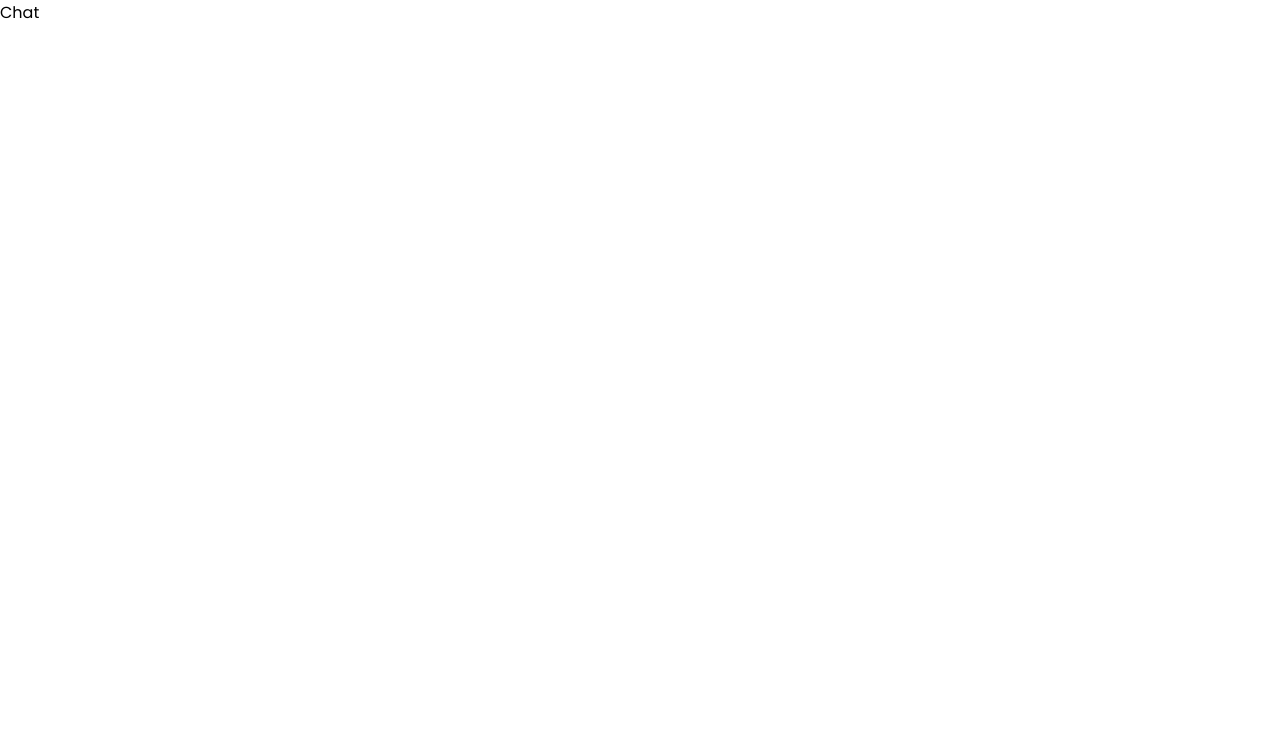
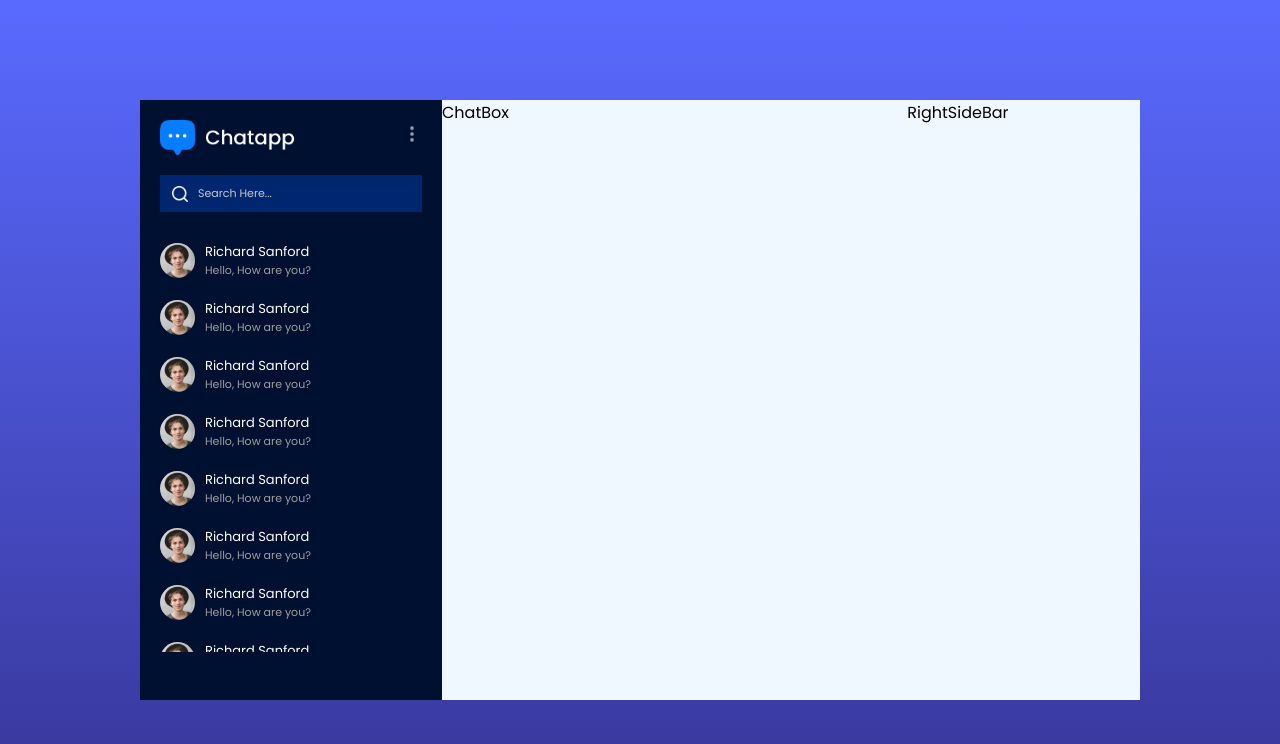
Before and after one commit to WissemJderi/chat-app, a React (Vite) app: page /chat in a window 1280 px wide. Shown: the top 744 px of the page. Built offline with nearby package versions, Linux system fonts and the light colour scheme.

Commit message:
feat: Add chat layout with LeftSideBar, ChatBox, and RightSideBar components

```diff
--- /dev/null
+++ b/src/components/ChatBox/ChatBox.jsx
@@ -0,0 +1,7 @@
+import React from "react";
+import "./ChatBox.css"
+const ChatBox = () => {
+  return <div>ChatBox</div>;
+};
+
+export default ChatBox;
--- /dev/null
+++ b/src/components/LeftSideBar/LeftSideBar.css
@@ -0,0 +1,75 @@
+.ls {
+  background: #001030;
+  color: white;
+  height: 75vh;
+}
+.ls-top {
+  padding: 20px;
+}
+.ls-nav {
+  display: flex;
+  justify-content: space-between;
+  align-items: center;
+}
+.ls-nav .logo {
+  max-width: 140px;
+}
+.ls-nav .menu img {
+  max-height: 20px;
+  opacity: 0.6;
+  cursor: pointer;
+}
+.ls-search {
+  background-color: #002670;
+  display: flex;
+  align-items: center;
+  gap: 10px;
+  padding: 10px 12px;
+  margin-top: 20px;
+}
+.ls-search img {
+  width: 16px;
+}
+.ls-search input {
+  background: transparent;
+  border: none;
+  outline: none;
+  color: white;
+  font-size: 11px;
+}
+.ls-search input::placeholder {
+  color: #c8c8c8;
+}
+.ls-list {
+  display: flex;
+  flex-direction: column;
+  height: 70%;
+  overflow-y: scroll;
+}
+.friends img {
+  width: 35px;
+  aspect-ratio: 1/1;
+  border-radius: 50%;
+}
+.friends {
+  display: flex;
+  align-items: center;
+  gap: 10px;
+  padding: 10px 20px;
+  cursor: pointer;
+  font-size: 13px;
+}
+.friends div {
+  display: flex;
+  flex-direction: column;
+}
+.friends span {
+  color: #9f9f9f;
+  font-size: 11px;
+}
+.friends:hover {
+  background-color: #077eff;
+}
+.friends:hover span {
+  color: white;
+}
--- /dev/null
+++ b/src/components/LeftSideBar/LeftSideBar.jsx
@@ -0,0 +1,36 @@
+import React from "react";
+import "./LeftSideBar.css";
+import assets from "../../assets/assets";
+const LeftSideBar = () => {
+  return (
+    <div className="ls">
+      <div className="ls-top">
+        <div className="ls-nav">
+          <img src={assets.logo} className="logo" alt="" />
+          <div className="menu">
+            <img src={assets.menu_icon} alt="" />
+          </div>
+        </div>
+        <div className="ls-search">
+          <img src={assets.search_icon} alt="" />
+          <input type="text" placeholder="Search Here..." />
+        </div>
+      </div>
+      <div className="ls-list">
+        {Array(12)
+          .fill("")
+          .map((item, i) => (
+            <div key={i} className="friends">
+              <img src={assets.profile_img} alt="" />
+              <div>
+                <p>Richard Sanford</p>
+                <span>Hello, How are you?</span>
+              </div>
+            </div>
+          ))}
+      </div>
+    </div>
+  );
+};
+
+export default LeftSideBar;
--- /dev/null
+++ b/src/components/RightSideBar/RightSideBar.jsx
@@ -0,0 +1,9 @@
+import React from 'react'
+import "./RightSideBar.css"
+const RightSideBar = () => {
+  return (
+    <div>RightSideBar</div>
+  )
+}
+
+export default RightSideBar
--- a/src/index.css
+++ b/src/index.css
@@ -5,3 +5,6 @@
   box-sizing: border-box;
   font-family: Poppins;
 }
+::-webkit-scrollbar {
+  display: none;
+}
--- a/src/pages/Chat/Chat.css
+++ b/src/pages/Chat/Chat.css
@@ -0,0 +1,14 @@
+.chat {
+  min-height: 100vh;
+  background: linear-gradient(#596aff, #383699);
+  display: grid;
+  place-items: center;
+}
+.chat-container {
+  width: 95%;
+  height: 75vh;
+  max-width: 1000px;
+  background-color: aliceblue;
+  display: grid;
+  grid-template-columns: 1fr 2fr 1fr;
+}
--- a/src/pages/Chat/Chat.jsx
+++ b/src/pages/Chat/Chat.jsx
@@ -1,8 +1,18 @@
 import React from "react";
 import "./Chat.css";
-
+import LeftSideBar from "../../components/LeftSideBar/LeftSideBar";
+import ChatBox from "../../components/ChatBox/ChatBox";
+import RightSideBar from "../../components/RightSideBar/RightSideBar";
 const Chat = () => {
-  return <div>Chat</div>;
+  return (
+    <div className="chat">
+      <div className="chat-container">
+        <LeftSideBar />
+        <ChatBox />
+        <RightSideBar />
+      </div>
+    </div>
+  );
 };
 
 export default Chat;
```
Also changed, not shown: src/components/ChatBox/ChatBox.css (added), src/components/RightSideBar/RightSideBar.css (added).
